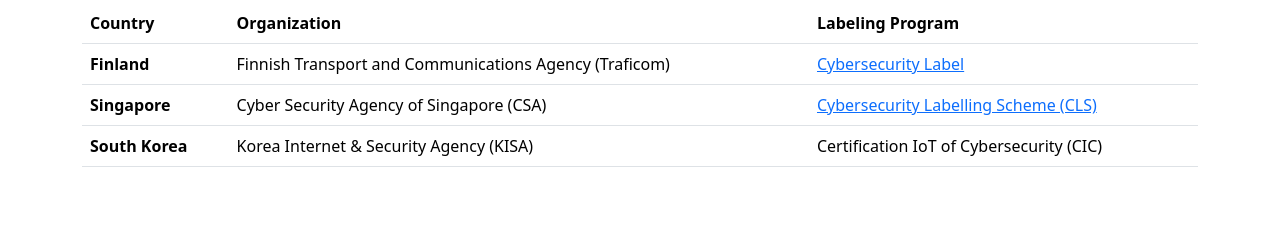
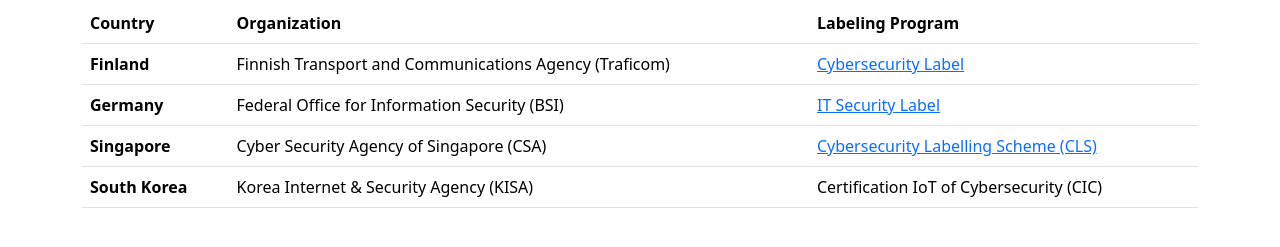
Before and after one commit to jeandecian/iot-cybersecurity-labels, a plain HTML site: page index.html in a window 1280 px wide. Shown: the part 101-348 px from the top of the page. Drawn offline with nearby package versions, Linux system fonts and the light colour scheme.

Commit message:
add Germany's IT Security Label

```diff
--- a/index.html
+++ b/index.html
@@ -35,6 +35,17 @@
             </td>
           </tr>
           <tr>
+            <th scope="row">Germany</th>
+            <td>Federal Office for Information Security (BSI)</td>
+            <td>
+              <a
+                href="https://www.bsi.bund.de/EN/Themen/Verbraucherinnen-und-Verbraucher/IT-SiK-fuer-Verbraucher/IT-SiK-fuer-Verbraucher_node.html"
+                target="_blank"
+                >IT Security Label</a
+              >
+            </td>
+          </tr>
+          <tr>
             <th scope="row">Singapore</th>
             <td>Cyber Security Agency of Singapore (CSA)</td>
             <td>
```
